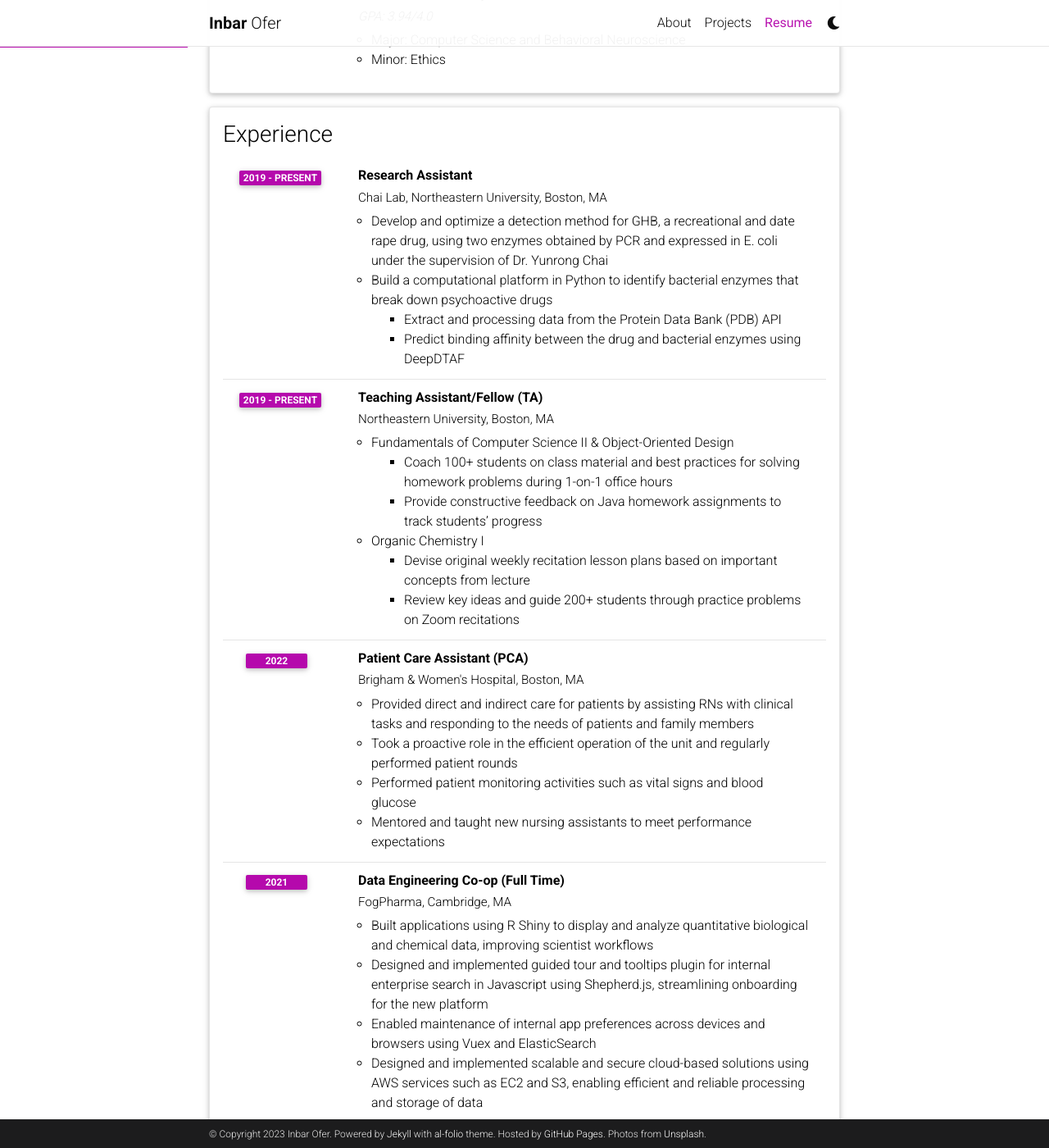
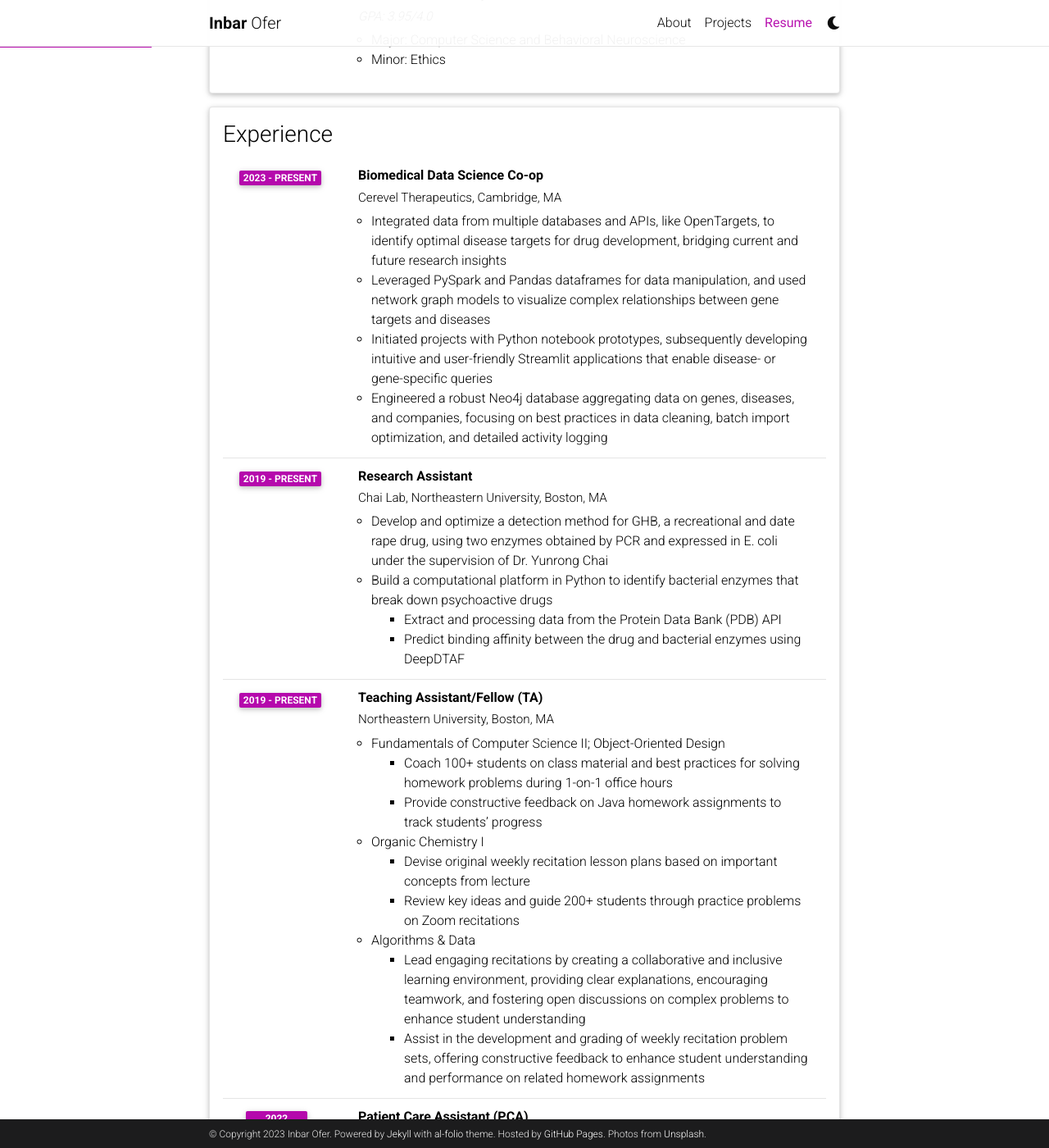
Before and after one commit to inbaro-neu/inbaro-neu.github.io, a Jekyll site: the page built from _pages/cv.md, in a window 1280 px wide and 1400 px high, scrolled down 478 px. Shown: the whole window at 82% size. Built offline with Jekyll 4.4.1, drawn with Linux system fonts in a browser that asks for light colours; comment, search, counter and statistics services are not loaded; a style sheet for code colours, icons or effects is not loaded; some of the changed text lies outside the part shown.

```diff
--- a/_data/cv.yml
+++ b/_data/cv.yml
@@ -13,7 +13,7 @@
   contents:
     - title: Bachelor's Degree
       institution: Northeastern University, Boston, MA
-      highlights: "GPA: 3.94/4.0"
+      highlights: "GPA: 3.95/4.0"
       year: 2019 - 2023
       description:
         - "Major: Computer Science and Behavioral Neuroscience"
@@ -22,6 +22,15 @@
 - title: Experience
   type: time_table
   contents:
+    - title: Biomedical Data Science Co-op
+      institution: Cerevel Therapeutics, Cambridge, MA
+      year: 2023 - Present
+      description:
+        - Integrated data from multiple databases and APIs, like OpenTargets, to identify optimal disease targets for drug development, bridging current and future research insights
+        - Leveraged PySpark and Pandas dataframes for data manipulation, and used network graph models to visualize complex relationships between gene targets and diseases
+        - Initiated projects with Python notebook prototypes, subsequently developing intuitive and user-friendly Streamlit applications that enable disease- or gene-specific queries
+        - Engineered a robust Neo4j database aggregating data on genes, diseases, and companies, focusing on best practices in data cleaning, batch import optimization, and detailed activity logging
+
     - title: Research Assistant
       institution: Chai Lab, Northeastern University, Boston, MA
       year: 2019 - Present
@@ -36,7 +45,7 @@
       institution: Northeastern University, Boston, MA
       year: 2019 - Present
       description:
-        - title: Fundamentals of Computer Science II & Object-Oriented Design
+        - title: Fundamentals of Computer Science II; Object-Oriented Design
           contents:
             - Coach 100+ students on class material and best practices for solving homework problems during 1-on-1 office hours
             - Provide constructive feedback on Java homework assignments to track students’ progress
@@ -44,6 +53,10 @@
           contents:
             - Devise original weekly recitation lesson plans based on important concepts from lecture
             - Review key ideas and guide 200+ students through practice problems on Zoom recitations
+        - title: Algorithms & Data
+          contents:
+            - Lead engaging recitations by creating a collaborative and inclusive learning environment, providing clear explanations, encouraging teamwork, and fostering open discussions on complex problems to enhance student understanding
+            - Assist in the development and grading of weekly recitation problem sets, offering constructive feedback to enhance student understanding and performance on related homework assignments
 
     - title: Patient Care Assistant (PCA)
       institution: Brigham & Women's Hospital, Boston, MA
@@ -54,7 +67,7 @@
         - Performed patient monitoring activities such as vital signs and blood glucose
         - Mentored and taught new nursing assistants to meet performance expectations
 
-    - title: Data Engineering Co-op (Full Time)
+    - title: Data Engineering Co-op
       institution: FogPharma, Cambridge, MA
       year: 2021
       description:
@@ -63,9 +76,9 @@
         - Enabled maintenance of internal app preferences across devices and browsers using Vuex and ElasticSearch
         - Designed and implemented scalable and secure cloud-based solutions using AWS services such as EC2 and S3, enabling efficient and reliable processing and storage of data
 
-    - title: Creative Designer and Marketing Writer (Full Time)
+    - title: Creative Designer and Marketing Writer
       institution: North American Pharmacal, Norwalk, CT
-      year: 2018 - 2020
+      year: 2018-2019 (Full-Time), 2019-2020 (Part-Time)
       description:
         - "Wrote, revised, and proofread original content for monthly newsletter (reader base: 70,000)"
         - Wireframed modern e-commerce web pages to optimize user experience
@@ -76,14 +89,14 @@
   contents:
     - title: Medical Advocate (Rape Crisis Counselor)
       institution: Boston Area Rape Crisis Center (BARCC), Boston, MA
-      year: 2021 - Present
+      year: 2021 - 2022
       description:
         - Provide emotional support to rape survivors in various Boston emergency rooms, allowing health practitioners to focus their efforts on physical exams and evidence collection
         - Communicate dependably with all parties involved, facilitating timely and streamlined treatment
 
     - title: Writer and Designer
       institution: NU Sci Magazine, Boston, MA
-      year: 2023 - Present
+      year: 2023
       description:
         - Promote scientific literacy by writing about topics such as genetics
         - Create informative and visually appealing content that highlights the latest developments in the world of science
@@ -122,21 +135,24 @@
   contents:
     - title: Programming Languages & OS
       items:
+        - Python
         - Java
+        - Bash
+        - Unix
+        - Cypher
+        - SQL
+        - HTML
         - Racket
-        - Unix
+        - R
         - Kotlin
-        - Python
-        - HTML
-        - SQL
         - C
         - Assembly
         - JavaScript
-        - R
-    - title: Software
+    - title: Software and Platforms
       items:
         - Git
         - LaTeX
+        - Neo4j
         - title: Adobe Creative Suite
           items:
             - XD
```
Also changed, not shown: _pages/about.md (+2 -2 lines).
